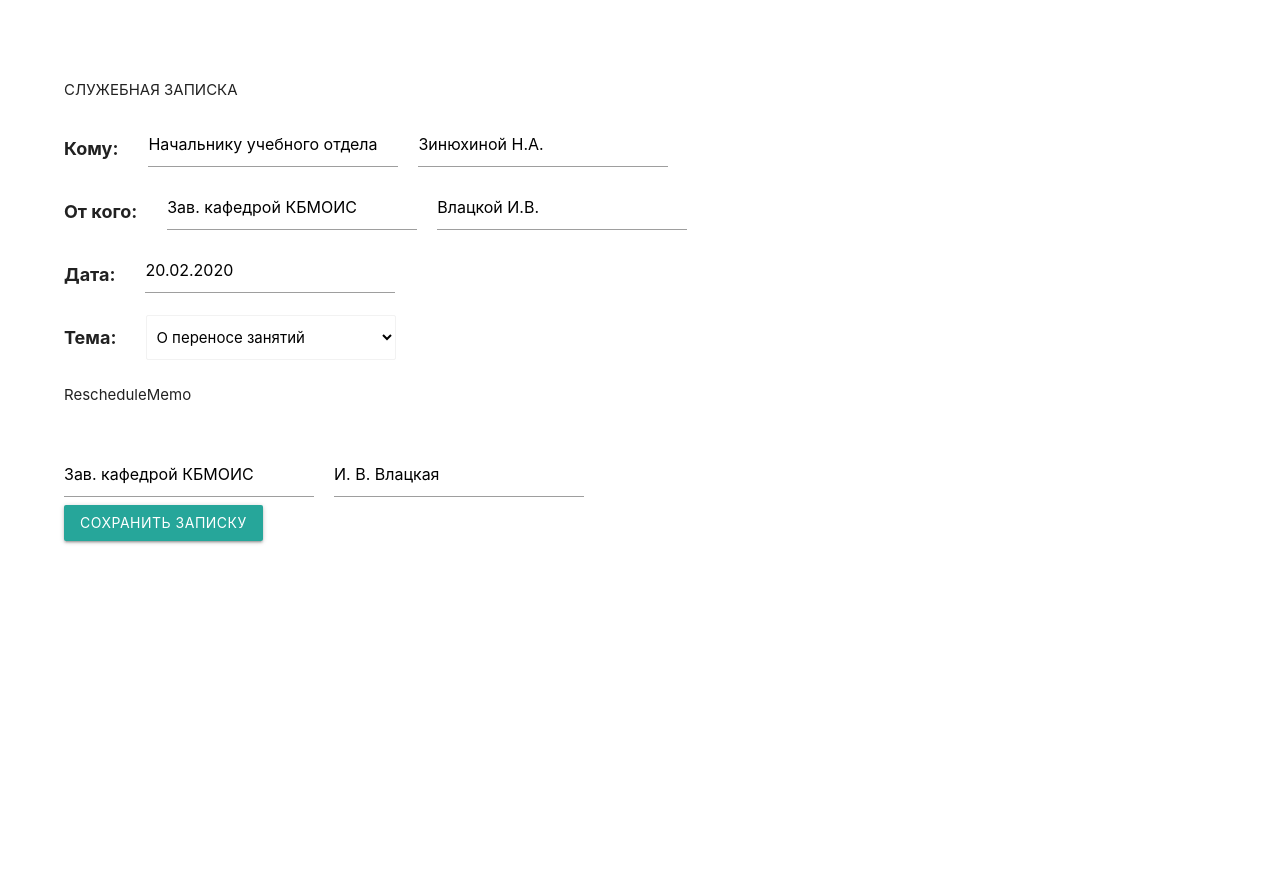
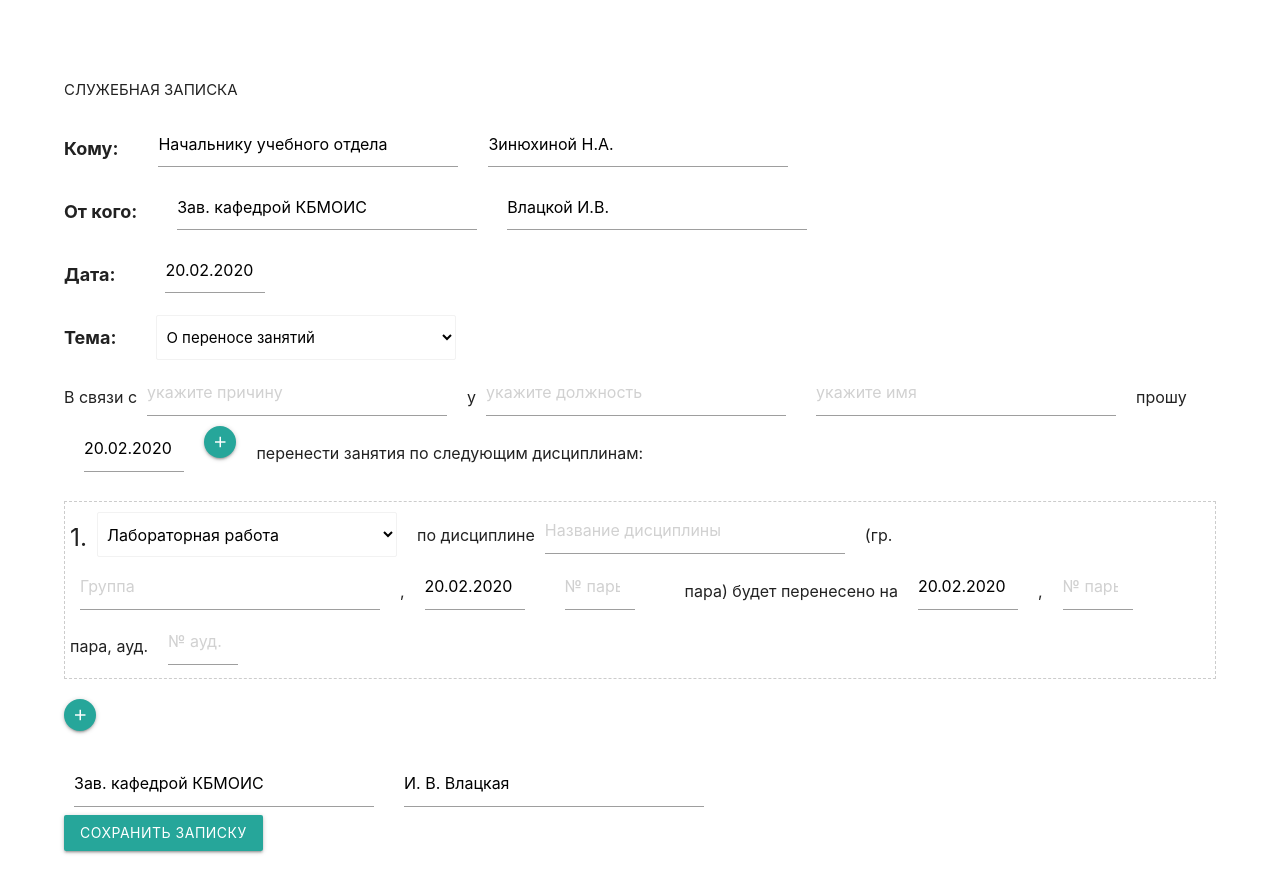
Before and after one commit to LexaPetrov/notetemplate, a React (Create React App) app: page / in a window 1280 px wide. Shown: the top 892 px of the page. Before the commit the page ends 800 px from the top, so only its background shows below. Built offline with nearby package versions, Linux system fonts and the light colour scheme.

Commit message:
Добавлена динамическая записка о переносе занятий

```diff
--- a/src/App.css
+++ b/src/App.css
@@ -1,8 +1,9 @@
 select,
 input {
   margin: 0;
-  max-width: 250px;
+  max-width: 300px;
   margin-right: 20px !important;
+  margin-left: 10px !important;
 }
 
 .wrapper {
@@ -34,8 +35,56 @@ input {
 
 .body__list__row {
   display: flex;
+  width: 100%;
+  align-items: center;
+  flex-direction: row;
+}
+
+.body__list li {
+  border: 1px dashed #ccc;
+  margin: 20px 0px;
+  padding: 5px;
+}
+
+.reschedule__wrapper {
+
+}
+
+.datepicker__wrapper {
+  width: 100px;
+  margin-left: 10px;
+  margin-right: 30px;
+  display: flex;
+  flex-direction: row;
   align-items: center;
 }
+
+.reschedule__main__component {
+  width: 100%;
+  display: flex;
+  flex-direction: row;
+  border: 1px dashed #ccc;
+  margin: 20px 0px;
+  padding: 5px;
+}
+
+.reschedule__header, .reschedule__main__component {
+  display: flex;
+  align-items: center;
+  flex-wrap: wrap;
+  font-size: 16px;
+}
+
+.reschedule__header__dates {
+  display: flex;
+  flex-direction: row;
+  flex-wrap: wrap;
+}
+
+.reschedule__header__dates input {
+  width: 15px;
+}
+
 
 .footer {
   margin-top: 30px;
--- a/src/App.js
+++ b/src/App.js
@@ -1,7 +1,6 @@
 import React, { useState } from "react";
 import DatePicker from "react-datepicker";
 import ru from "date-fns/locale/ru";
-import locale from "date-fns/esm/locale/ru";
 
 import "./App.css";
 import "materialize-css/dist/css/materialize.min.css";
@@ -20,20 +19,59 @@ function App() {
   });
 
   const [substitutingState, substitutingSetState] = useState({
-    reason: "семейными обстоятельствами",
-    post: "старшего преподавателя каф. КБМОИС",
-    name: "Москалевой Татьяны Сергеевны",
+    reason: "",
+    post: "",
+    name: "",
     days: [
       {
         date: new Date(),
         type: "Лабораторная работа",
-        discipline: "Криптографические методы защиты информации",
-        group: "17КБ(с)РЗПО",
+        discipline: "",
+        group: "",
         class: 1,
         substitutesName: "Козлова Л.А."
       }
     ]
   });
+
+  const [rescheduleState, rescheduleSetState] = useState({
+    rescheduleReason: '',
+    reschedulePost: '',
+    rescheduleName: '',
+    rescheduleHeaderDays: [
+      new Date()
+    ],
+    rescheduleMainComponents: [
+      {
+        type: 'Лабораторная работа',
+        discipline: '',
+        group: '',
+        date: new Date(),
+        newDate: new Date(),
+        class: 1,
+        newClass: 1,
+        room: ''
+      }
+    ]
+  })
+
+  const handleRescheduleHeaderDaysAdd = () => {
+    const headerDays = [...rescheduleState.rescheduleHeaderDays]
+    headerDays.push(new Date())
+    rescheduleSetState({
+      ...rescheduleState,
+      rescheduleHeaderDays: headerDays
+    })
+  }
+
+  const handleRescheduleHeaderDaysChange = (date, i) => {
+    const headerDays = [...rescheduleState.rescheduleHeaderDays]
+    headerDays[i] = date
+    rescheduleSetState({
+      ...rescheduleState,
+      rescheduleHeaderDays: headerDays
+    })
+  }
 
   const handleChange = e => {
     const value = e.target.value;
@@ -50,8 +88,199 @@ function App() {
     });
   };
 
+  const handleChangeMainRescheduleInputs = (e, i) => {
+    const value = e.target.value
+    const component = [...rescheduleState.rescheduleMainComponents]
+    component[i][e.target.name] = value
+    rescheduleSetState({
+      ...rescheduleState,
+      rescheduleMainComponents: component
+    })
+  }
+
+  const handleChangeRescheduleInputs = (e) => {
+    const value = e.target.value;
+    rescheduleSetState({
+      ...rescheduleState,
+      [e.target.name]: value
+    });
+  }
+
+  const handleRescheduleMainComponentsAdd = () => {
+    const components = [...rescheduleState.rescheduleMainComponents]
+    components.push({
+      type: 'Лабораторная работа',
+      discipline: '',
+      group: '',
+      date: new Date(),
+      newDate: new Date(),
+      class: 1,
+      newClass: 1,
+      room: ''
+    })
+    rescheduleSetState({
+      ...rescheduleState,
+      rescheduleMainComponents: components
+    })
+  }
+
+  const handleRescheduleMainComponentsDateChange = (date, index) => {
+    const mainComponentDate = [...rescheduleState.rescheduleMainComponents]
+    mainComponentDate[index].date = date
+    rescheduleSetState({
+      ...rescheduleState,
+      rescheduleMainComponents: mainComponentDate
+    })
+  }
+
   const RescheduleMemo = () => {
-    return <p>RescheduleMemo</p>;
+    return (
+      <div className='reschedule__wrapper'>
+        <div className='reschedule__header'>
+          <p>В связи с</p>
+          <input placeholder="укажите причину"
+            name="rescheduleReason"
+            type="text"
+            value={rescheduleState.rescheduleReason}
+            onChange={handleChangeRescheduleInputs}
+          />
+          <p>у</p>
+          <input placeholder="укажите должность"
+            name="reschedulePost"
+            type="text"
+            value={rescheduleState.reschedulePost}
+            onChange={handleChangeRescheduleInputs}
+          />
+          <input placeholder="укажите имя"
+            name="rescheduleName"
+            type="text"
+            value={rescheduleState.rescheduleName}
+            onChange={handleChangeRescheduleInputs}
+          />
+          <p>прошу</p>
+          <div className='reschedule__header__dates'>
+            {
+              rescheduleState.rescheduleHeaderDays.map((date, index) => {
+                return (
+                  <div className={'datepicker__wrapper'} key={index}>
+                    {rescheduleState.rescheduleHeaderDays.length > 1 && <span>,</span>}
+                    <DatePicker
+                      selected={rescheduleState.rescheduleHeaderDays[index]}
+                      locale={ru}
+                      onChange={(date) => handleRescheduleHeaderDaysChange(date, index)}
+                      name="date"
+                      dateFormat={"dd.MM.yyyy"}
+                    />
+                  </div>
+                )
+              })
+            }
+            <button
+              style={{ marginRight: '20px' }}
+              className="btn-floating btn-small waves-effect waves-light"
+              onClick={handleRescheduleHeaderDaysAdd}
+            >
+              <i className="material-icons">add</i>
+            </button>
+          </div>
+          <p>перенести занятия по следующим дисциплинам:</p>
+        </div>
+        <div className={'reschedule__main__components'}>
+          {
+            rescheduleState.rescheduleMainComponents.map((component, index) => {
+              return (
+                <div className='reschedule__main__component' key={index}>
+                  <h5>{index + 1}. </h5>
+                  <select
+                    name="type"
+                    className="browser-default"
+                    onChange={e => handleChangeMainRescheduleInputs(e, index)}
+                  >
+                    <option>Лабораторная работа</option>
+                    <option>Практическое занятие</option>
+                    <option>Лекционное занятие</option>
+                  </select>
+                  <p>по дисциплине</p>
+                  <input
+                    type='text'
+                    name='discipline'
+                    placeholder='Название дисциплины'
+                    onChange={e => handleChangeMainRescheduleInputs(e, index)}
+                  />
+                  <span>&#040;</span>
+                  <span>гр. </span>
+                  <input
+                    type='text'
+                    name='group'
+                    placeholder='Группа'
+                    onChange={e => handleChangeMainRescheduleInputs(e, index)}
+                  />
+                  <span>,</span>
+                  <div className='datepicker__wrapper'>
+                    <DatePicker
+                      selected={rescheduleState.rescheduleMainComponents[index].date}
+                      locale={ru}
+                      onChange={(date) => handleRescheduleMainComponentsDateChange(date, index)}
+                      name="date"
+                      dateFormat={"dd.MM.yyyy"}
+                    />
+                  </div>
+                  <div className='datepicker__wrapper'>
+                    <input
+                      placeholder='№ пары'
+                      type="number"
+                      name="class"
+                      value={rescheduleState.rescheduleMainComponents.class}
+                      onChange={e => handleChangeMainRescheduleInputs(e, index)}
+                    />
+                  </div>
+                  <span>пара</span>
+                  <span>&#041;</span>
+                  <p>&nbsp;будет перенесено на</p>
+                  <div className='datepicker__wrapper'>
+                    <DatePicker
+                      selected={rescheduleState.rescheduleMainComponents[index].newDate}
+                      locale={ru}
+                      onChange={(date) => handleRescheduleMainComponentsDateChange(date, index)}
+                      name="newDate"
+                      dateFormat={"dd.MM.yyyy"}
+                    />
+                  </div>
+                  <span>,</span>
+                  <div className='datepicker__wrapper'>
+                    <input
+                      placeholder='№ пары'
+                      type="number"
+                      name="newClass"
+                      value={rescheduleState.rescheduleMainComponents.newClass}
+                      onChange={e => handleChangeMainRescheduleInputs(e, index)}
+                    />
+                  </div>
+                  <span>пара</span>
+                  <span>, ауд. </span>
+                  <div className='datepicker__wrapper'>
+                    <input
+                      placeholder='№ ауд.'
+                      type="number"
+                      name="room"
+                      value={rescheduleState.rescheduleMainComponents.room}
+                      onChange={e => handleChangeMainRescheduleInputs(e, index)}
+                    />
+                  </div>
+                </div>
+              )
+            })
+          }
+
+        </div>
+        <button
+          className="btn-floating btn-small waves-effect waves-light"
+          onClick={handleRescheduleMainComponentsAdd}
+        >
+          <i className="material-icons">add</i>
+        </button>
+      </div>
+    )
   };
 
   const handleSubstituteChange = e =>
@@ -127,6 +356,7 @@ function App() {
           <ol>
             {substitutingState.days.map((item, i) => (
               <li key={i}>
+                <div className='datepicker__wrapper'>
                   <DatePicker
                     selected={item.date}
                     locale={ru}
@@ -134,6 +364,7 @@ function App() {
                     name="date"
                     dateFormat={"dd.MM.yyyy"}
                   />
+                </div>
                 <div className="body__list__row">
                   <select
                     name="type"
@@ -150,7 +381,7 @@ function App() {
                     name="discipline"
                     value={item.discipline}
                     onChange={e => handleSubstituteDayChange(e, i)}
-                  ></input>
+                  />
                 </div>
                 <div className="body__list__row">
                   <span>группа</span>
@@ -159,14 +390,16 @@ function App() {
                     name="group"
                     value={item.group}
                     onChange={e => handleSubstituteDayChange(e, i)}
-                  ></input>
-                  {/*locale.localize.day(item.date.getDay())}*/}
+                  />
+                  <div className='datepicker__wrapper'>
                     <input
                       type="number"
                       name="class"
                       value={item.class}
                       onChange={e => handleSubstituteDayChange(e, i)}
-                  ></input>
+                    />
+                  </div>
+
                   <p>пара</p>
                 </div>
                 <input
@@ -179,12 +412,12 @@ function App() {
               </li>
             ))}
           </ol>
-          <a
-            class="btn-floating btn-small waves-effect waves-light"
+          <button
+            className="btn-floating btn-small waves-effect waves-light"
             onClick={handleAddDayClick}
           >
-            <i class="material-icons">add</i>
-          </a>
+            <i className="material-icons">add</i>
+          </button>
         </div>
       </div>
     );
@@ -229,6 +462,7 @@ function App() {
           </div>
           <div className="header__fields__item">
             <p className="header__fields__item__title">Дата:</p>
+            <div className={'datepicker__wrapper'}>
               <DatePicker
                 selected={state.date}
                 locale={ru}
@@ -236,6 +470,7 @@ function App() {
                 name="date"
                 dateFormat={"dd.MM.yyyy"}
               />
+            </div>
           </div>
           <div className="header__fields__item">
             <p className="header__fields__item__title">Тема:</p>
@@ -252,6 +487,10 @@ function App() {
       </div>
     );
   };
+
+  const onSaveNoteClick = () => {
+    //save to doc
+  }
 
   const renderFooter = () => {
     return (
@@ -271,14 +510,18 @@ function App() {
               name="footerWhoName"
             />
           </div>
-          <a className="waves-effect waves-light btn">сохранить записку</a>
+          <button
+            className="waves-effect waves-light btn"
+            onClick={onSaveNoteClick}
+          >
+            сохранить записку
+          </button>
         </div>
       </div>
     );
   };
 
   return (
-    <div className="App">
     <div className="wrapper">
       {renderHeader()}
       <div className="main">
@@ -288,7 +531,6 @@ function App() {
       </div>
       {renderFooter()}
     </div>
-    </div>
   );
 }
 
```
Lines whose indentation alone changed are shown as unchanged.
